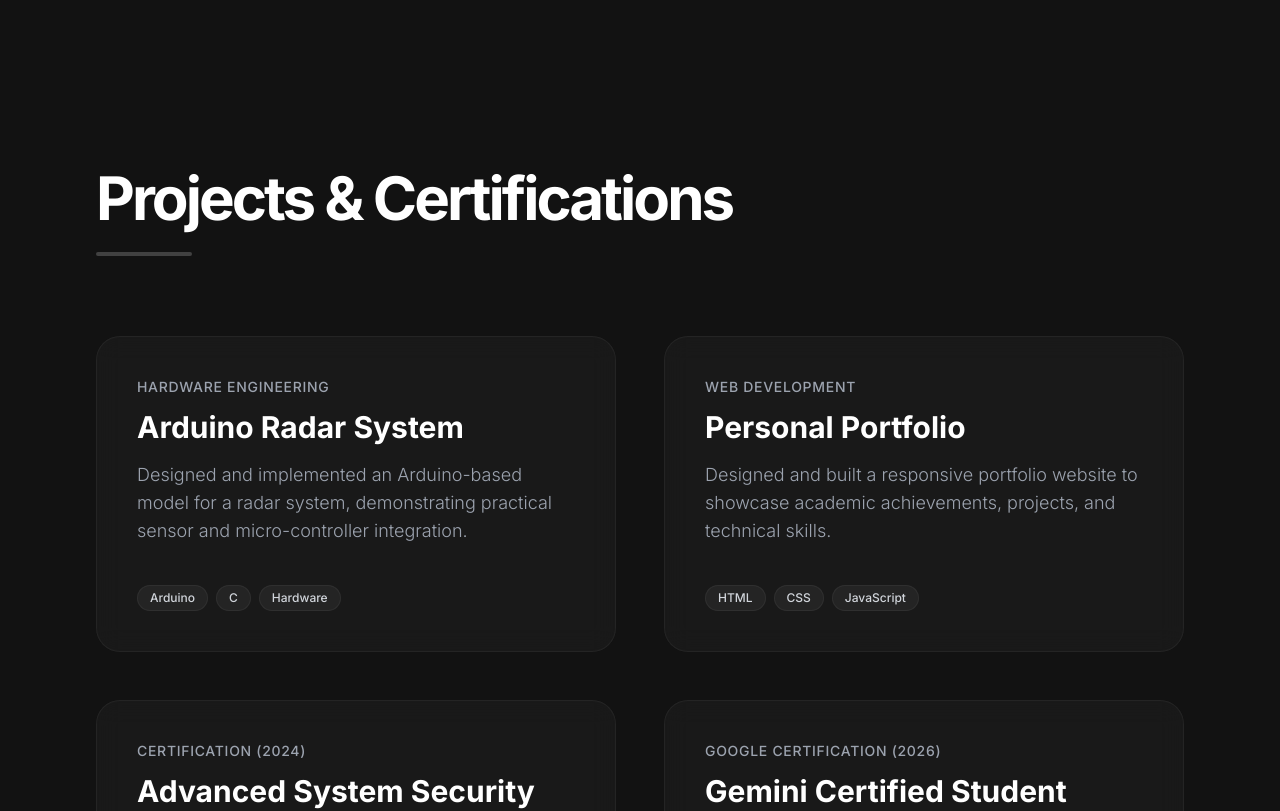
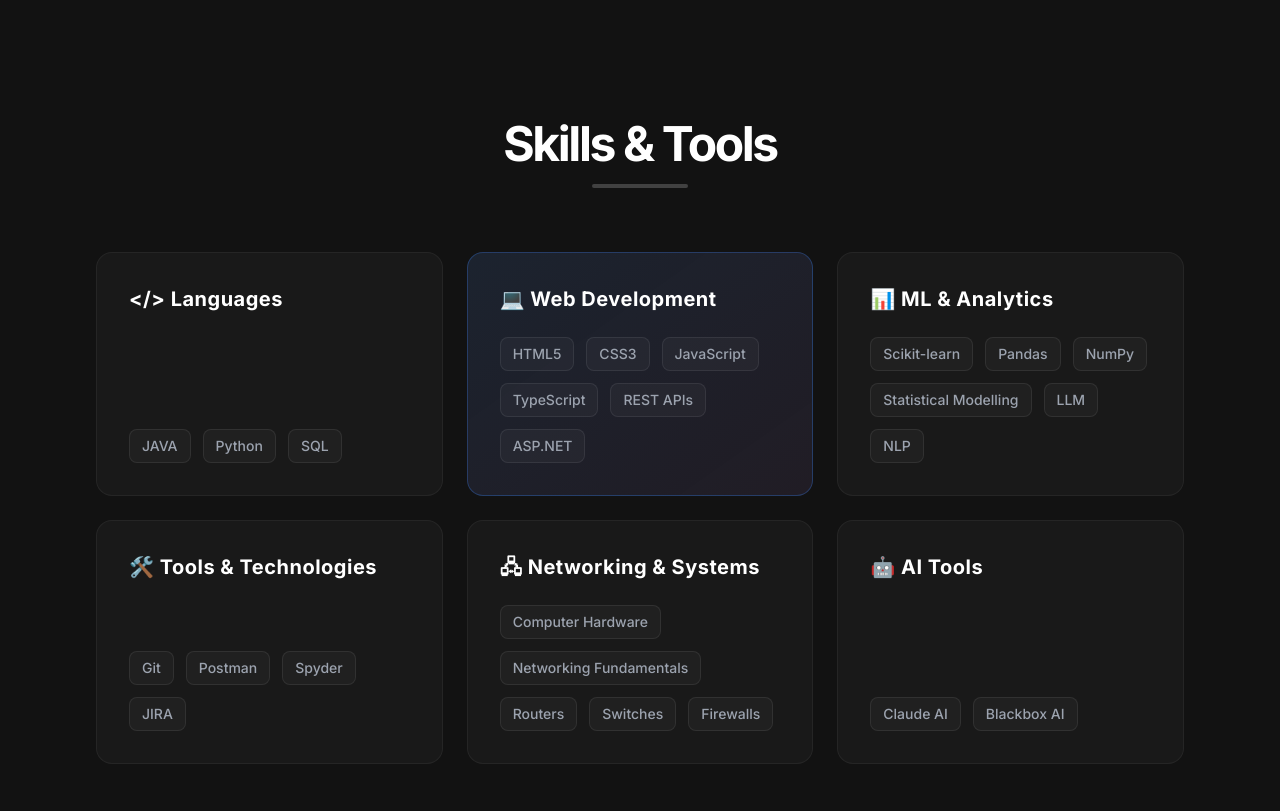
Before and after one commit to Heyy-deep/portfolio, a Next.js app: page / in a window 1280 px wide. Shown: the part 3960-4771 px from the top of the page. Built offline with nearby package versions, Linux system fonts and the light colour scheme.

Commit message:
feat: add Skills & Tools component

```diff
--- a/app/page.tsx
+++ b/app/page.tsx
@@ -1,6 +1,7 @@
 import ScrollyCanvas from "@/components/ScrollyCanvas";
 import Overlay from "@/components/Overlay";
 import Projects from "@/components/Projects";
+import Skills from "@/components/Skills";
 
 export default function Home() {
   return (
@@ -11,6 +12,9 @@ export default function Home() {
         {/* Overlay is absolutely positioned over the 500vh area to track scroll alongside the canvas */}
         <Overlay />
       </div>
+
+      {/* Skills grid placed before projects */}
+      <Skills />
 
       {/* Projects grid placed below the 500vh scrollytelling section */}
       <Projects />
--- /dev/null
+++ b/components/Skills.tsx
@@ -0,0 +1,95 @@
+export default function Skills() {
+  const skillCategories = [
+    {
+      title: "</> Languages",
+      isPrimary: false,
+      skills: ["JAVA", "Python", "SQL"],
+    },
+    {
+      title: "💻 Web Development",
+      isPrimary: true,
+      skills: [
+        "HTML5",
+        "CSS3",
+        "JavaScript",
+        "TypeScript",
+        "REST APIs",
+        "ASP.NET",
+      ],
+    },
+    {
+      title: "📊 ML & Analytics",
+      isPrimary: false,
+      skills: [
+        "Scikit-learn",
+        "Pandas",
+        "NumPy",
+        "Statistical Modelling",
+        "LLM",
+        "NLP",
+      ],
+    },
+    {
+      title: "🛠️ Tools & Technologies",
+      isPrimary: false,
+      skills: ["Git", "Postman", "Spyder", "JIRA"],
+    },
+    {
+      title: "🖧 Networking & Systems",
+      isPrimary: false,
+      skills: [
+        "Computer Hardware",
+        "Networking Fundamentals",
+        "Routers",
+        "Switches",
+        "Firewalls",
+      ],
+    },
+    {
+      title: "🤖 AI Tools",
+      isPrimary: false,
+      skills: ["Claude AI", "Blackbox AI"],
+    },
+  ];
+
+  return (
+    <section className="relative w-full bg-[#121212] py-20 px-4 md:px-12 lg:px-24 z-20">
+      <div className="max-w-7xl mx-auto">
+        <div className="mb-12 md:mb-16 flex flex-col items-center text-center">
+          <h2 className="text-3xl sm:text-4xl md:text-5xl font-bold tracking-tighter text-white mb-4">
+            Skills & Tools
+          </h2>
+          <div className="h-1 w-16 md:w-24 bg-white/20 rounded-full" />
+        </div>
+
+        <div className="grid grid-cols-1 md:grid-cols-2 lg:grid-cols-3 gap-6">
+          {skillCategories.map((category, idx) => (
+            <div
+              key={idx}
+              className={`flex flex-col rounded-2xl bg-white/[0.03] border p-6 md:p-8 transition-all duration-300 hover:-translate-y-2 hover:shadow-[0_10px_30px_rgba(0,0,0,0.2)] ${
+                category.isPrimary
+                  ? "border-blue-500/30 bg-gradient-to-br from-blue-500/10 to-purple-500/5 hover:border-blue-500/50"
+                  : "border-white/[0.05] hover:border-white/[0.15]"
+              }`}
+            >
+              <h3 className="text-xl font-bold text-white mb-6 flex items-center gap-3 tracking-wide">
+                {category.title}
+              </h3>
+
+              <div className="mt-auto flex flex-wrap gap-3">
+                {category.skills.map((skill, i) => (
+                  <span
+                    key={i}
+                    className="px-3 py-1.5 rounded-lg text-sm font-medium text-gray-400 bg-white/[0.03] border border-white/[0.08] hover:bg-white/[0.08] hover:text-white transition-colors"
+                  >
+                    {skill}
+                  </span>
+                ))}
+              </div>
+            </div>
+          ))}
+        </div>
+      </div>
+    </section>
+  );
+}
```
